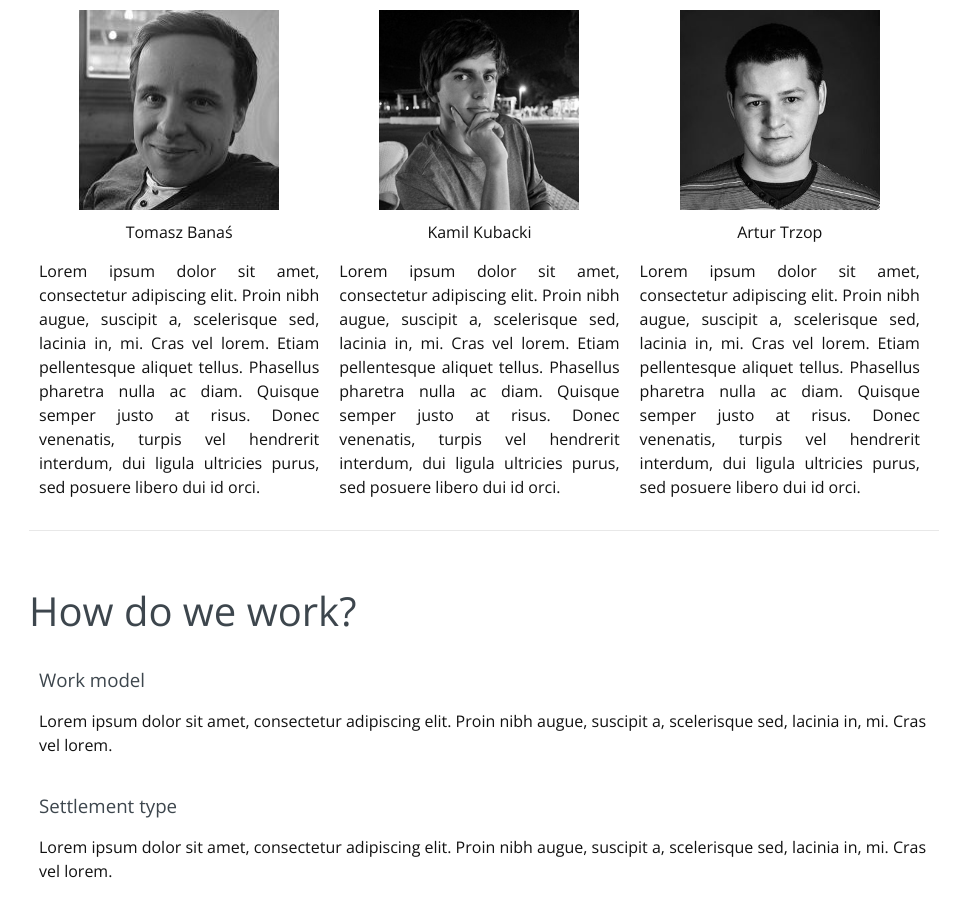
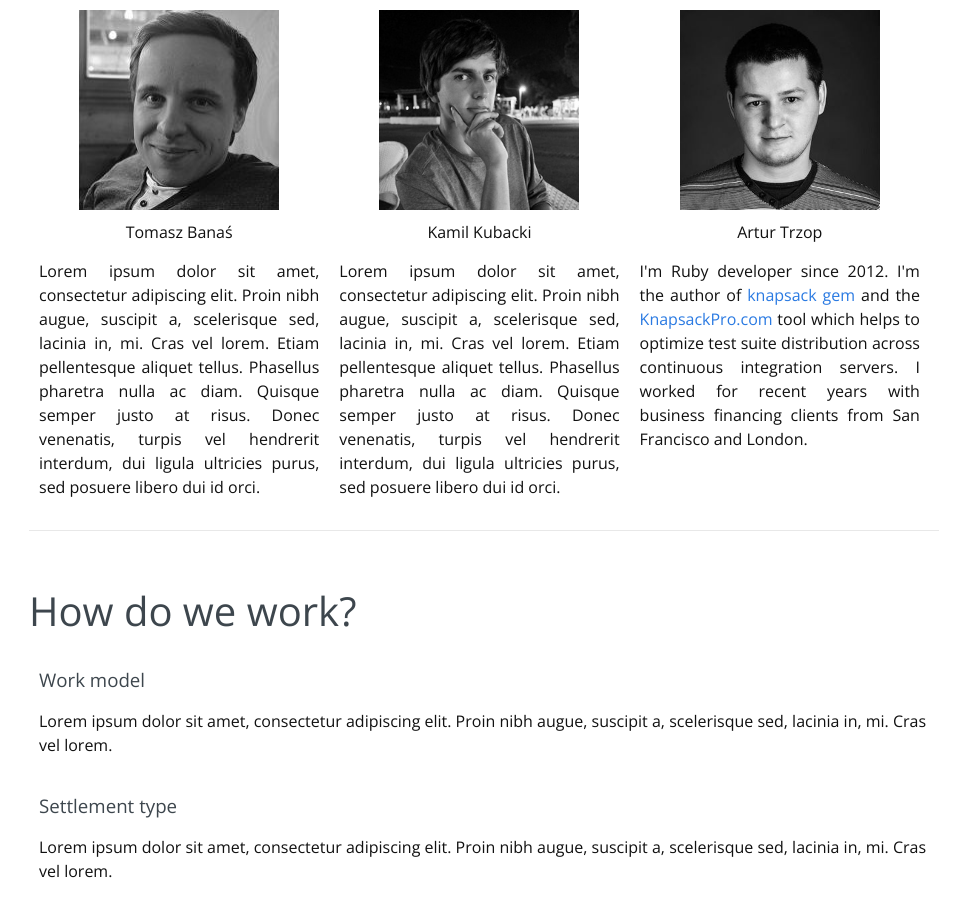
Before and after one commit to BeyondScheme/BeyondScheme.github.io, a Jekyll site: the page built from index.html, in a window 1280 px wide and 900 px high, scrolled down 378 px. Shown: the whole window, without its empty margins (156-1113 px from the left). Built offline with Jekyll 4.4.1, drawn with Linux system fonts in a browser that asks for light colours.

Commit message:
Add Artur’s description

```diff
--- a/index.html
+++ b/index.html
@@ -42,11 +42,9 @@ layout: default
                 <div style="padding: 10px">
                     <img class="profile-img" src="/images/profile/artur.jpg">
                     <p class="text-align-center profile-name">Artur Trzop</p>
-                    <p class="text-align-justify">Lorem ipsum dolor sit amet, consectetur adipiscing elit.
-                        Proin nibh augue, suscipit a, scelerisque sed, lacinia in, mi. Cras vel lorem.
-                        Etiam pellentesque aliquet tellus. Phasellus pharetra nulla ac diam. Quisque semper justo at
-                        risus. Donec venenatis, turpis vel hendrerit interdum, dui ligula ultricies purus, sed
-                        posuere libero dui id orci.</p>
+                    <p class="text-align-justify">
+                    I'm Ruby developer since 2012. I'm the author of <a href="https://github.com/ArturT/knapsack">knapsack gem</a> and the <a href="http://knapsackpro.com">KnapsackPro.com</a> tool which helps to optimize test suite distribution across continuous integration servers. I worked for recent years with business financing clients from San Francisco and London.
+                    </p>
                 </div>
             </div>
         </div>
```
